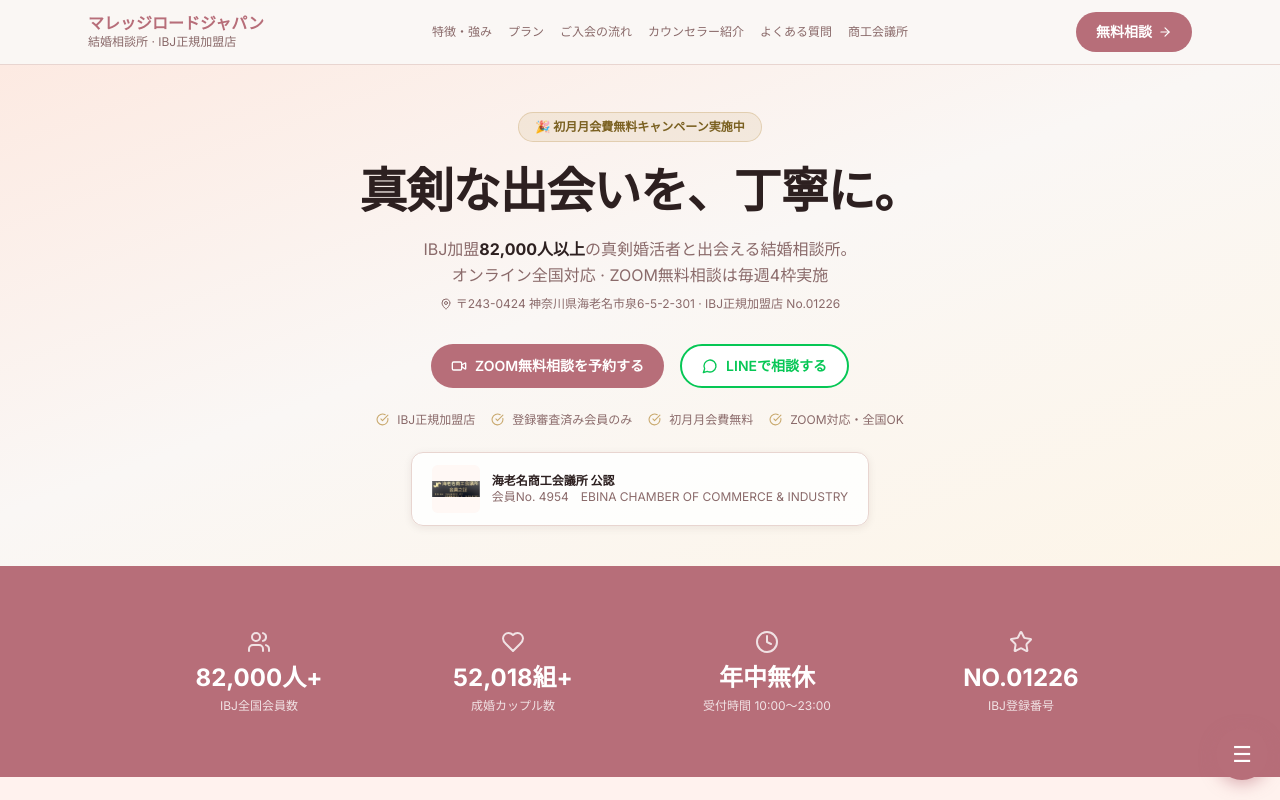
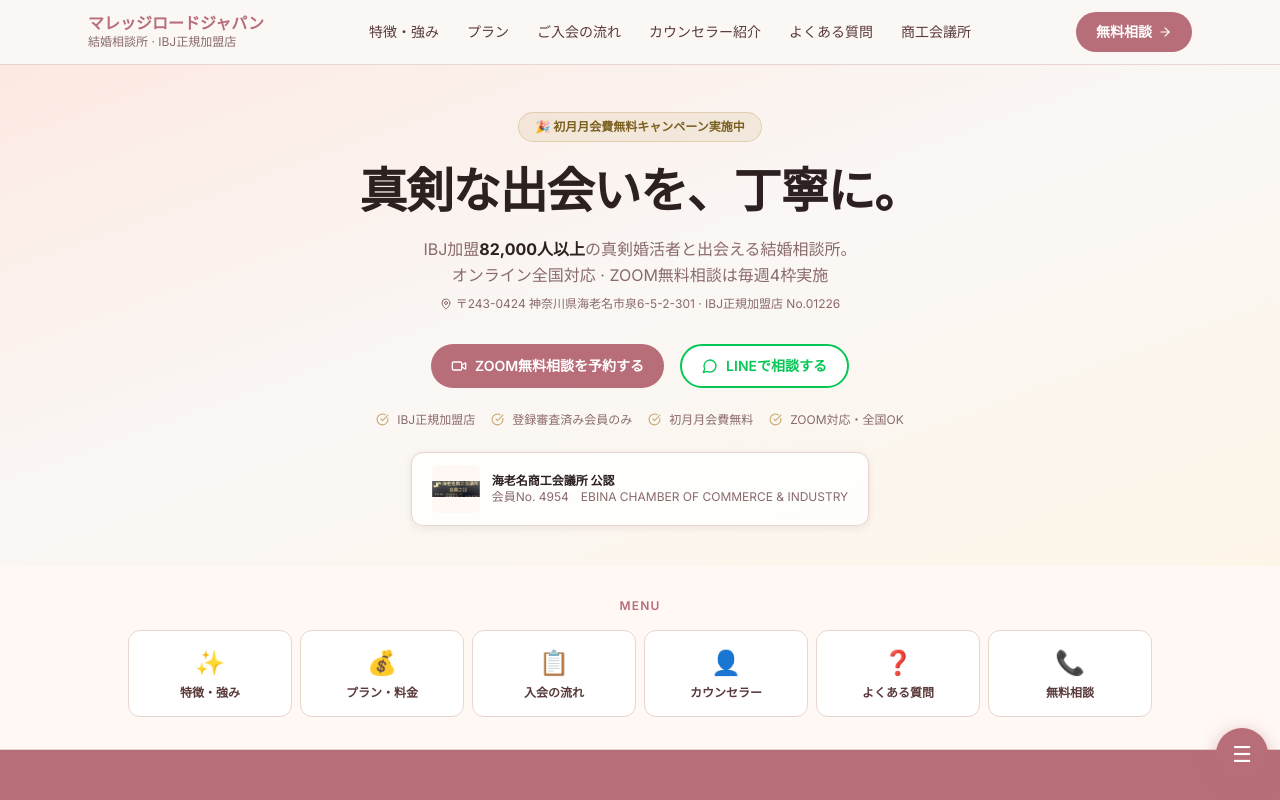
Before and after one commit to fyoneyone9-cyber/marriage-road-site, a Next.js app: page / in a window 1280 px wide. Shown: the top 800 px of the page. Built offline with nearby package versions, Linux system fonts and the light colour scheme.

Commit message:
feat: ナビ改善・ページ導線カード追加・モバイルメニュー強化

```diff
--- a/src/app/page.tsx
+++ b/src/app/page.tsx
@@ -234,9 +234,13 @@
             </div>
             <div className="text-xs" style={{ color: MUTED }}>結婚相談所 · IBJ正規加盟店</div>
           </a>
-          <nav className="hidden md:flex items-center gap-4 text-xs" style={{ color: MUTED }}>
+          <nav className="hidden md:flex items-center gap-1">
             {NAV_LINKS.map(([label, href]) => (
-              <a key={href} href={href} className="hover:opacity-70 transition-opacity" style={{ color: MUTED, textDecoration: 'none' }}>{label}</a>
+              <a key={href} href={href}
+                className="px-3 py-2 rounded-lg text-sm font-medium transition-all hover:bg-[#f5e8e8]"
+                style={{ color: '#5a3a3a', textDecoration: 'none' }}>
+                {label}
+              </a>
             ))}
           </nav>
           <div className="flex items-center gap-3">
@@ -250,18 +254,33 @@
           </div>
         </div>
         {menuOpen && (
-          <div style={{ background: BASE, borderTop: `1px solid ${BORDER}` }} className="md:hidden px-4 py-4 space-y-3">
+          <div style={{ background: BASE, borderTop: `1px solid ${BORDER}` }} className="md:hidden px-4 py-5 space-y-1">
+            <p className="text-xs font-bold mb-3 px-2" style={{ color: PRIMARY }}>メニュー</p>
             {NAV_LINKS.map(([label, href]) => (
-              <a key={href} href={href} onClick={() => setMenuOpen(false)} className="block py-2 text-sm" style={{ color: MUTED, textDecoration: 'none' }}>{label}</a>
+              <a key={href} href={href} onClick={() => setMenuOpen(false)}
+                className="flex items-center gap-3 py-3 px-3 rounded-xl text-sm font-medium transition-all hover:bg-[#f5e8e8]"
+                style={{ color: '#5a3a3a', textDecoration: 'none' }}>
+                <ArrowRight size={14} style={{ color: PRIMARY }} />
+                {label}
+              </a>
             ))}
-            <a href="tel:050-1807-3163" onClick={() => setMenuOpen(false)} className="flex items-center gap-2 py-2 text-sm font-medium" style={{ color: PRIMARY, textDecoration: 'none' }}>
-              <Phone size={14} /> 050-1807-3163
-            </a>
-            <a href="/m-contact" onClick={() => setMenuOpen(false)}
-              className="block text-center py-3 rounded-full text-sm font-semibold text-white"
-              style={{ background: PRIMARY, textDecoration: 'none' }}>
-              無料相談を予約する →
-            </a>
+            <div className="pt-2 space-y-2">
+              <a href="tel:050-1807-3163" onClick={() => setMenuOpen(false)}
+                className="flex items-center gap-2 py-3 px-3 rounded-xl text-sm font-medium"
+                style={{ color: PRIMARY, textDecoration: 'none', background: 'rgba(183,110,121,0.08)' }}>
+                <Phone size={14} /> 050-1807-3163
+              </a>
+              <a href="/m-contact" onClick={() => setMenuOpen(false)}
+                className="flex items-center justify-center gap-2 py-3 rounded-full text-sm font-semibold text-white"
+                style={{ background: PRIMARY, textDecoration: 'none' }}>
+                <ArrowRight size={14} /> 男性の無料相談を予約する
+              </a>
+              <a href="/w-contact" onClick={() => setMenuOpen(false)}
+                className="flex items-center justify-center gap-2 py-3 rounded-full text-sm font-semibold"
+                style={{ background: 'white', border: `2px solid ${PRIMARY}`, color: PRIMARY, textDecoration: 'none' }}>
+                <ArrowRight size={14} /> 女性の無料相談を予約する
+              </a>
+            </div>
           </div>
         )}
       </header>
@@ -327,6 +346,30 @@
                 </div>
               </div>
             </a>
+          </div>
+        </div>
+      </section>
+
+      {/* ── ページ導線カード ── */}
+      <section className="py-8 px-4" style={{ background: '#fff8f5', borderBottom: '1px solid #e8d5d0' }}>
+        <div className="max-w-5xl mx-auto">
+          <p className="text-center text-xs font-semibold mb-4 tracking-widest uppercase" style={{ color: '#b76e79' }}>MENU</p>
+          <div className="grid grid-cols-3 sm:grid-cols-6 gap-2">
+            {[
+              { icon: '✨', label: '特徴・強み', href: '/feature' },
+              { icon: '💰', label: 'プラン・料金', href: '/plan' },
+              { icon: '📋', label: '入会の流れ', href: '/flow' },
+              { icon: '👤', label: 'カウンセラー', href: '/greeting' },
+              { icon: '❓', label: 'よくある質問', href: '/faq' },
+              { icon: '📞', label: '無料相談', href: '/m-contact' },
+            ].map(({ icon, label, href }) => (
+              <a key={href} href={href}
+                className="flex flex-col items-center gap-1.5 py-4 px-2 rounded-xl transition-all hover:scale-105 hover:shadow-md"
+                style={{ background: 'white', border: '1px solid #e8d5d0', textDecoration: 'none' }}>
+                <span className="text-2xl">{icon}</span>
+                <span className="text-xs font-semibold text-center leading-tight" style={{ color: '#5a3a3a' }}>{label}</span>
+              </a>
+            ))}
           </div>
         </div>
       </section>
```
